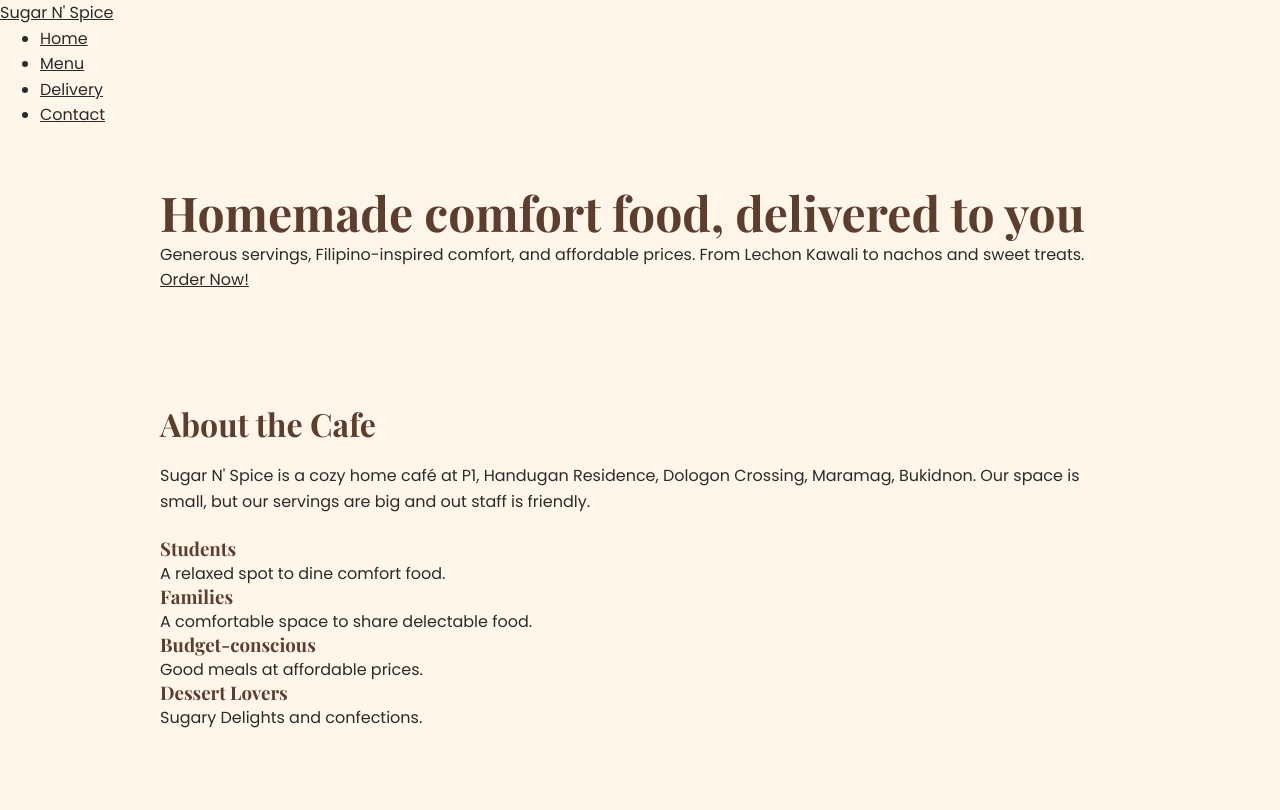
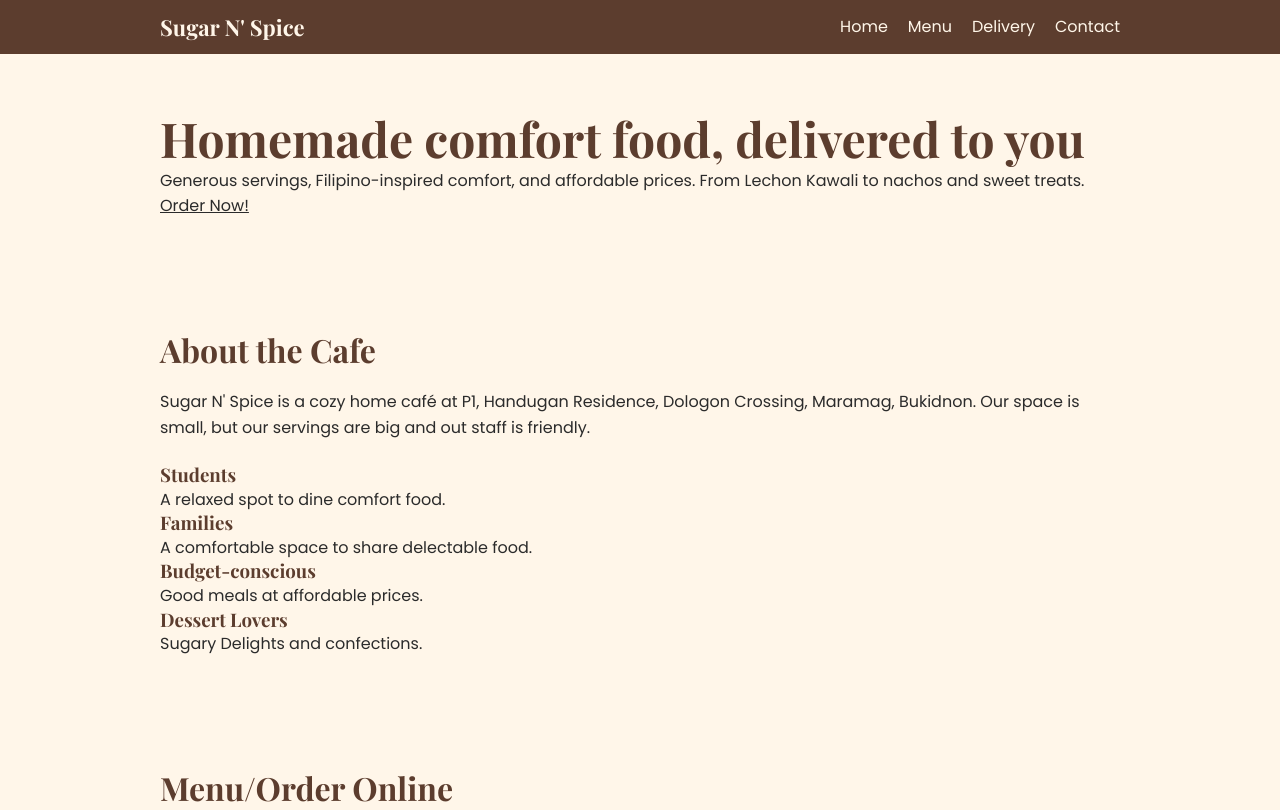
Before and after one commit to asakakenzi-dev/Valdon-website, a plain HTML site: page index.html in a window 1280 px wide. Shown: the top 810 px of the page. Drawn offline with nearby package versions, Linux system fonts and the light colour scheme; files that its build step writes are made by us from their sources.

Commit message:
Add Header styles

```diff
--- a/css/style.css
+++ b/css/style.css
@@ -5,10 +5,69 @@
   --olive: #6B7F4E;   /* highlights */
   --text: #2B2B2B;
 }
-* { box-sizing: border-box; margin: 0; }
-body { font: 16px/1.6 'Poppins', Lato, sans-serif; background: var(--cream); color: var(--text); }
-h1, h2, h3 { font-family: 'Playfair Display', serif; color: var(--brown); line-height: 1.2; }
-h1 { font-size: clamp(32px, 6vw, 48px); }
-h2 { font-size: 32px; margin-bottom: 20px; }
-section { max-width: 1000px; margin: auto; padding: 56px 20px; }
-a { color: inherit; }
+* {
+  box-sizing: border-box;
+  margin: 0;
+}
+body { font: 16px/1.6 'Poppins', Lato, sans-serif;
+      background: var(--cream);
+      color: var(--text);
+     }
+h1, h2, h3 {
+  font-family: 'Playfair Display', serif;
+  color: var(--brown);
+  line-height: 1.2;
+}
+h1 {
+  font-size: clamp(32px, 6vw, 48px);
+}
+h2 {
+  font-size: 32px;
+  margin-bottom: 20px;
+}
+section {
+  max-width: 1000px;
+  margin: auto;
+  padding: 56px 20px;
+}
+a {
+  color: inherit; }
+
+header {
+  background: var(--brown);
+  color: var(--cream);
+  position: sticky;
+  top: 0;
+  z-index: 5;
+}
+
+nav {
+  max-width: 1000px;
+  margin: auto;
+  padding: 12px 20px;
+  display: flex;
+  flex-wrap: wrap;
+  justify-content: space-between;
+  align-items: center;
+  gap: 8px;
+}
+
+.logo {
+  font: 700 22px 'Playfair Display', serif;
+  text-decoration: none;
+}
+
+nav ul {
+  list-style: none;
+  display: flex;
+  gap: 20px;
+  padding: 0;
+}
+
+nav ul a {
+  text-decoration: none;
+}
+
+nav ul a:hover {
+  color: var(--terracotta);
+}
```
